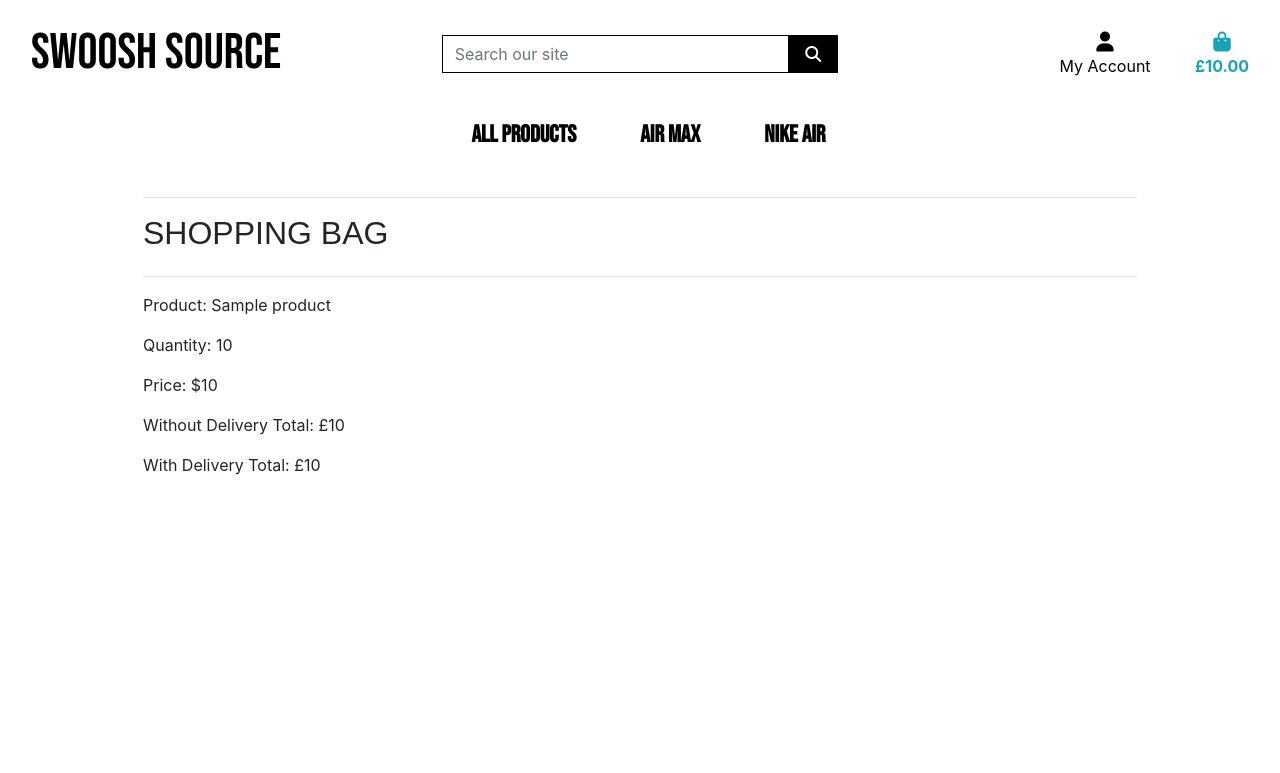
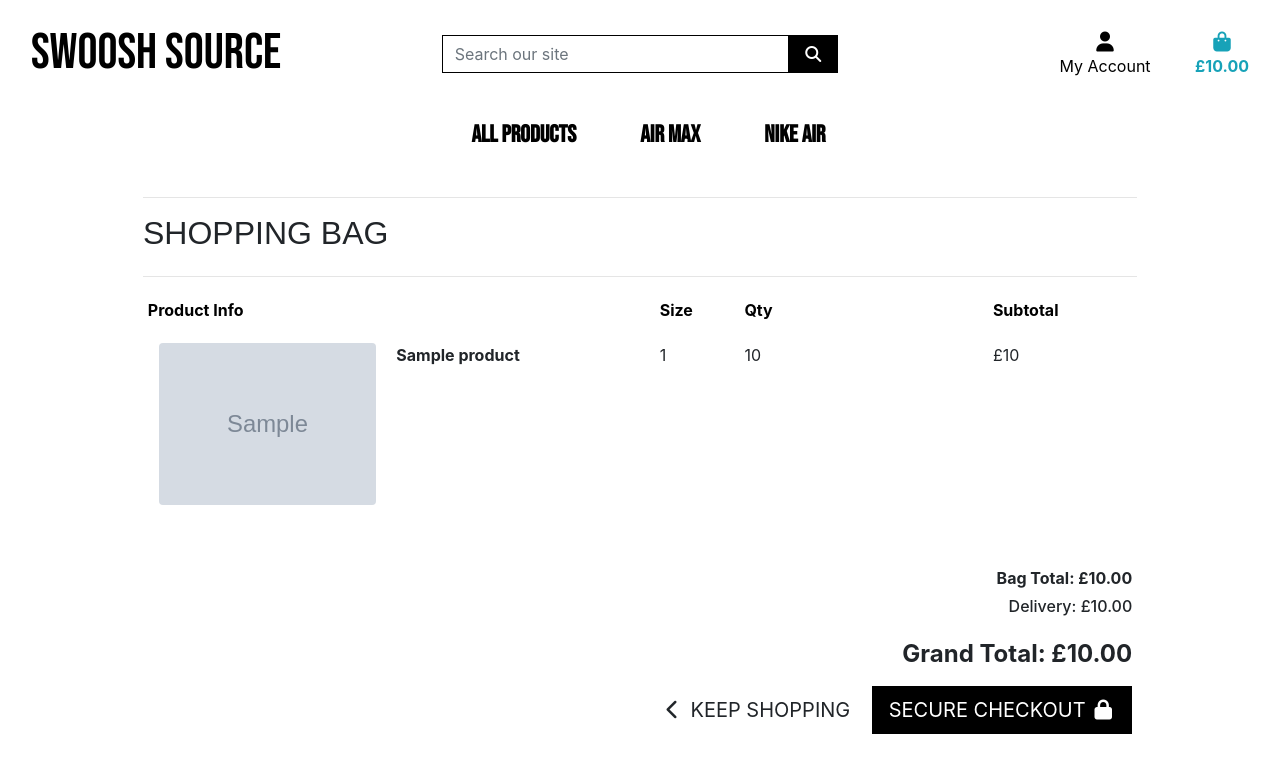
Before and after one commit to Jordan094/swoosh-source, a Django app: template bag/templates/bag/bag.html in a window 1280 px wide. Shown: the top 773 px of the page. Run offline with Django 3.2, Linux system fonts and the light colour scheme; the template is opened without the code that fills it: most values are stand-ins (such as "Sample title", 1, 10 or a date in 2020); grey boxes marked "Sample" are stand-in pictures; some libraries are stand-ins or nearby versions.

Commit message:
Updated shopping bag and added sizes

```diff
--- a/bag/templates/bag/bag.html
+++ b/bag/templates/bag/bag.html
@@ -18,19 +18,62 @@
     <div class="row">
         <div class="col">
             {% if bag_items %}
-                <div class="table-responsive rounded">
-                    <div class="bag-items">
-                        {% for item in bag_items %}
-                            <div class="item">
-                                <p>Product: {{ item.product.name }}</p>
-                                <p>Quantity: {{ item.quantity }}</p>
-                                <p>Price: ${{ item.price }}</p>
-                            </div>
-                        {% endfor %}
-                        <p>Without Delivery Total: £{{ total }}</p>
-                        <p>With Delivery Total: £{{ grand_total }}</p>
-                    </div>
-                </div>
+            <div class="table-responsive rounded">
+                <table class="table table-sm table-borderless">
+                    <thead class="text-black">
+                        <tr>
+                            <th scope="col">Product Info</th>
+                            <th scope="col"></th>
+                            <th scope="col">Size</th>
+                            <th scope="col">Qty</th>
+                            <th scope="col">Subtotal</th>
+                        </tr>
+                    </thead>
+
+                    {% for item in bag_items %}
+                        <tr>
+                            <td class="p-3 w-25">
+                                <img class="img-fluid rounded" src="{{ item.product.image.url }}">
+                            </td>
+                            <td class="py-3">
+                                <p class="my-0"><strong>{{ item.product.name }}</strong></p>
+                            </td>
+                            <td class="py-3">
+                                <p class="my-0">{{ item.size }}</p>
+                            </td>
+                            <td class="py-3 w-25">
+                                <p class="my-0">{{ item.quantity }}</p>
+                            </td>
+                            <td class="py-3">
+                                <p class="my-0">£{{ item.product.price }}</p>
+                            </td>
+                        </tr>
+                    {% endfor %}
+                    <tr>
+                        <td colspan="5" class="pt-5 text-right">
+                            <h6><strong>Bag Total: £{{ total|floatformat:2 }}</strong></h6>
+                            <h6>Delivery: £{{ delivery|floatformat:2 }}</h6>
+                            <h4 class="mt-4"><strong>Grand Total: £{{ grand_total|floatformat:2 }}</strong></h4>
+                        </td>
+                    </tr>
+                    <tr>
+                        <td colspan="5" class="text-right">
+                            <a href="{% url 'products' %}" class="btn btn-outline-black rounded-0 btn-lg">
+                                <span class="icon">
+                                    <i class="fas fa-chevron-left"></i>
+                                </span>
+                                <span class="text-uppercase">Keep Shopping</span>
+                            </a>
+                            <a href="" class="btn btn-black rounded-0 btn-lg">
+                                <span class="text-uppercase">Secure Checkout</span>
+                                <span class="icon">
+                                    <i class="fas fa-lock"></i>
+                                </span>
+                            </a>
+                        </td>
+                    </tr>
+                </table>
+            </div>
             {% else %}
                 <p class="lead mb-5">Your bag is empty.</p>
                 <a href="{% url 'products' %}" class="btn btn-outline-black rounded-0 btn-lg">
```
Also changed, not shown: bag/contexts.py (+12 -11 lines), bag/views.py (+18 -13 lines).
